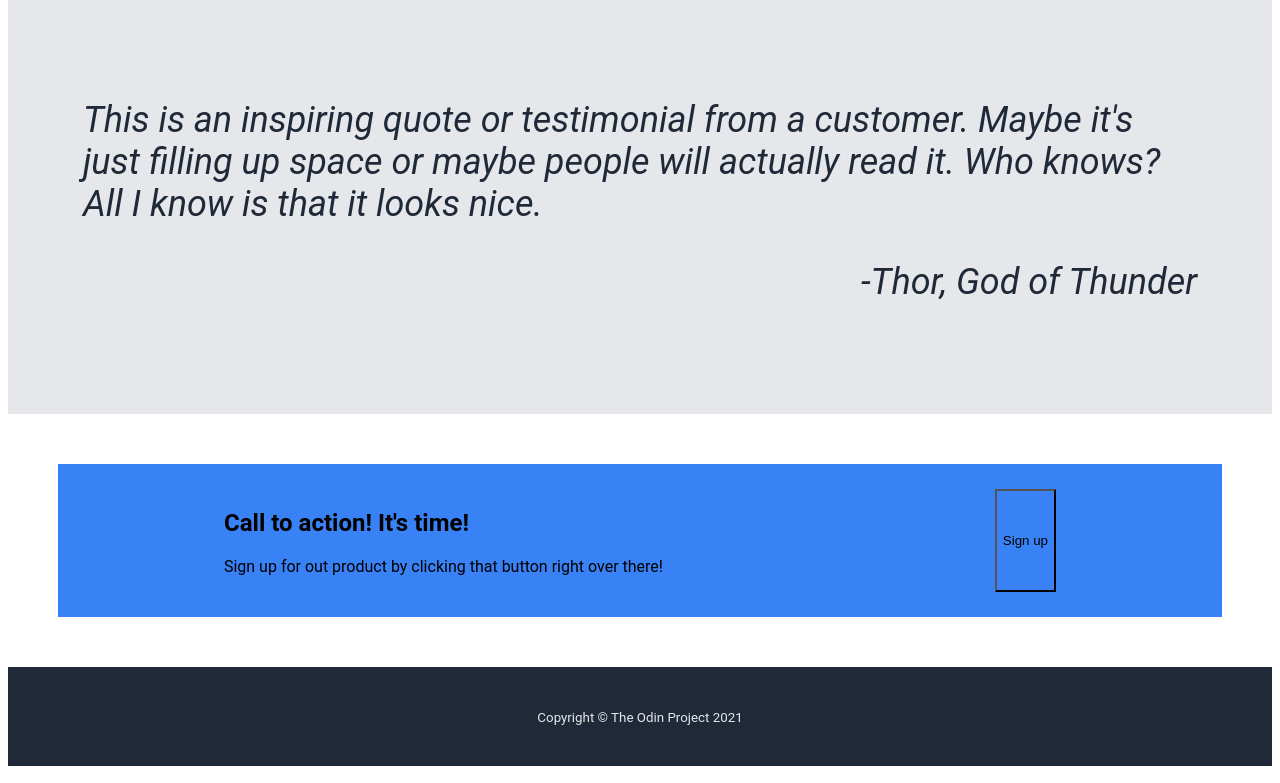
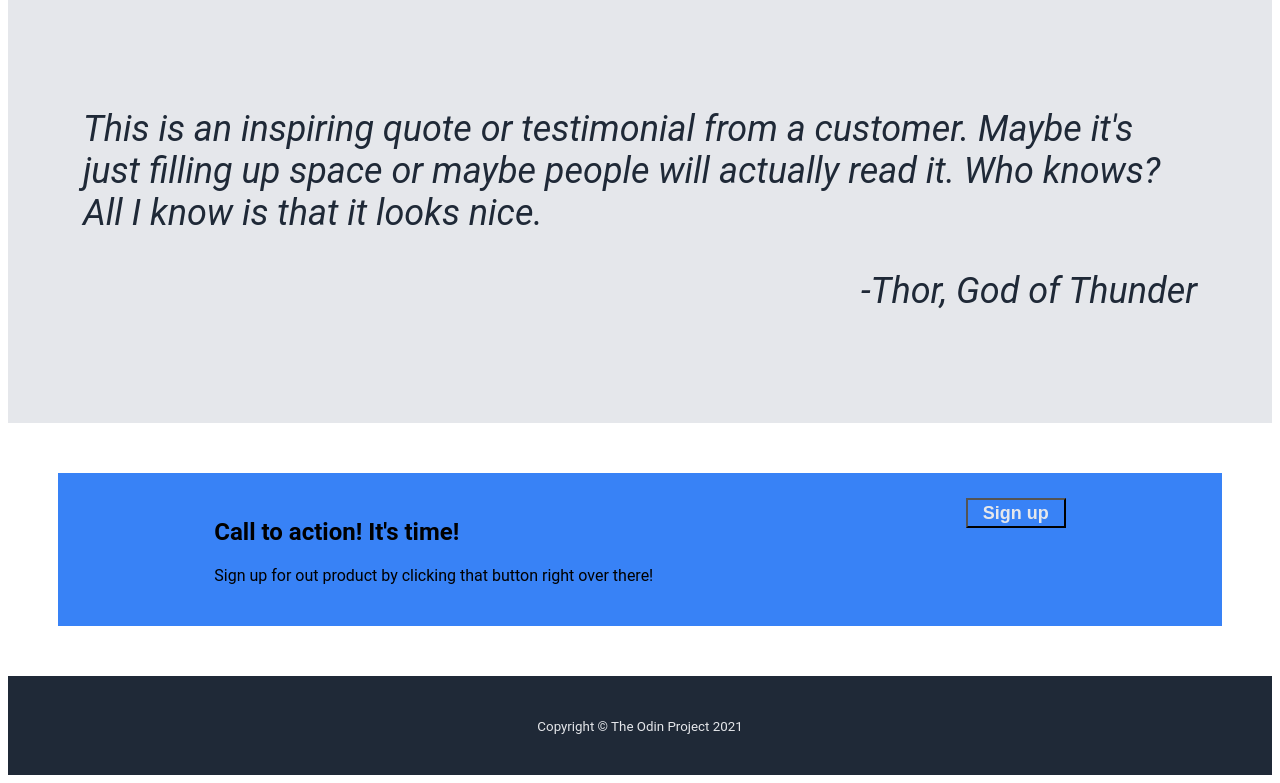
Before and after one commit to jh80/odin-landing-page, a plain HTML site: page index.html in a window 1280 px wide. Shown: the part 822-1605 px from the top of the page. Drawn offline with Linux system fonts and the light colour scheme.

Commit message:
Style sign up button size and font

```diff
--- a/style.css
+++ b/style.css
@@ -29,6 +29,7 @@ footer {
 }
 
 header li,
+button,
 .welcome p {
     font-size: 18px;
     color: #e5e7eb;
@@ -126,3 +127,9 @@ header {
     justify-content: space-around;
     gap: 100px;
 }
+
+button {
+    width: 100px;
+    height: 30px;
+    font-weight: 700;
+}
```
